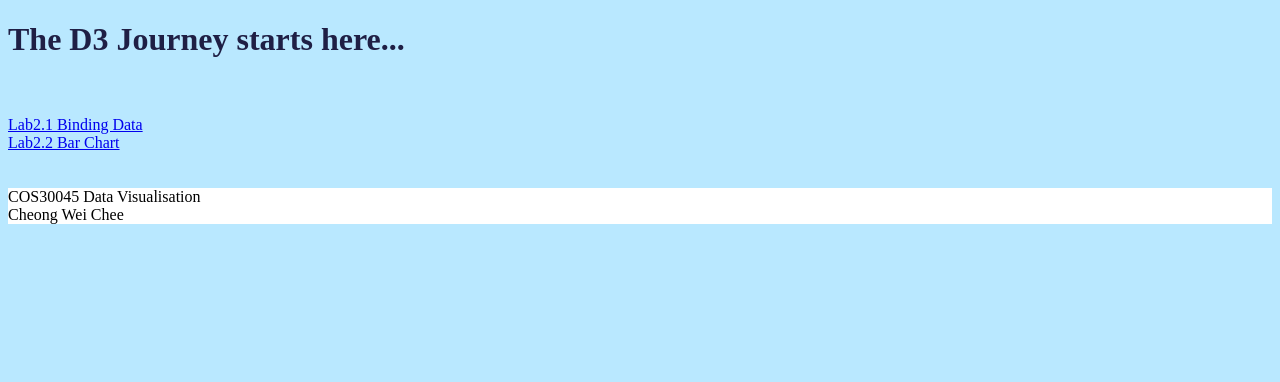
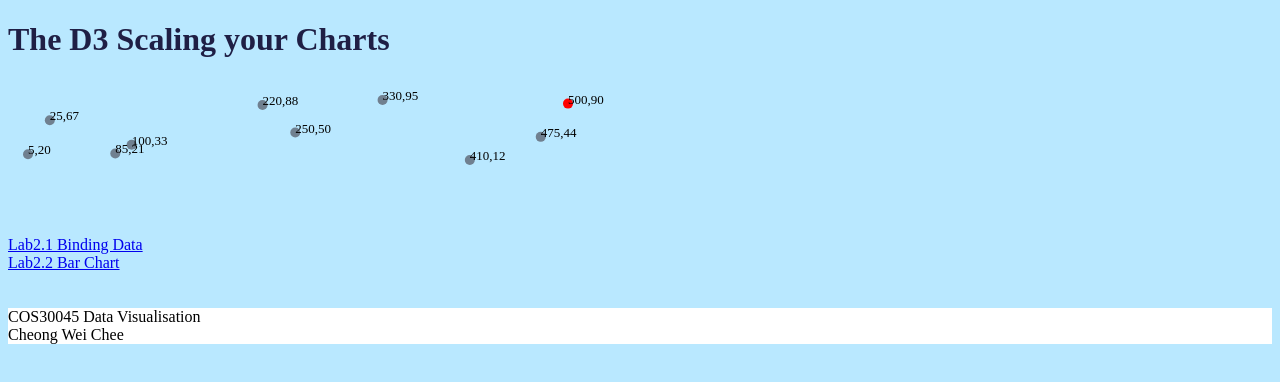
Before and after one commit to WeiChee-ux/COS30045, a plain HTML site: page lab3-1.html in a window 1280 px wide. Drawn offline with nearby package versions, Linux system fonts and the light colour scheme.

Commit message:
Add files via upload

```diff
--- a/lab3-1.html
+++ b/lab3-1.html
@@ -35,8 +35,9 @@
 
 <body>
 
-    <h1>The D3 Journey starts here...</h1>
+    <h1>The D3 Scaling your Charts</h1>
 
+    <p id = "chart"></p>
     <br> <br>
 
     <a href="lab2-1.html">Lab2.1 Binding Data</a><br>
```
